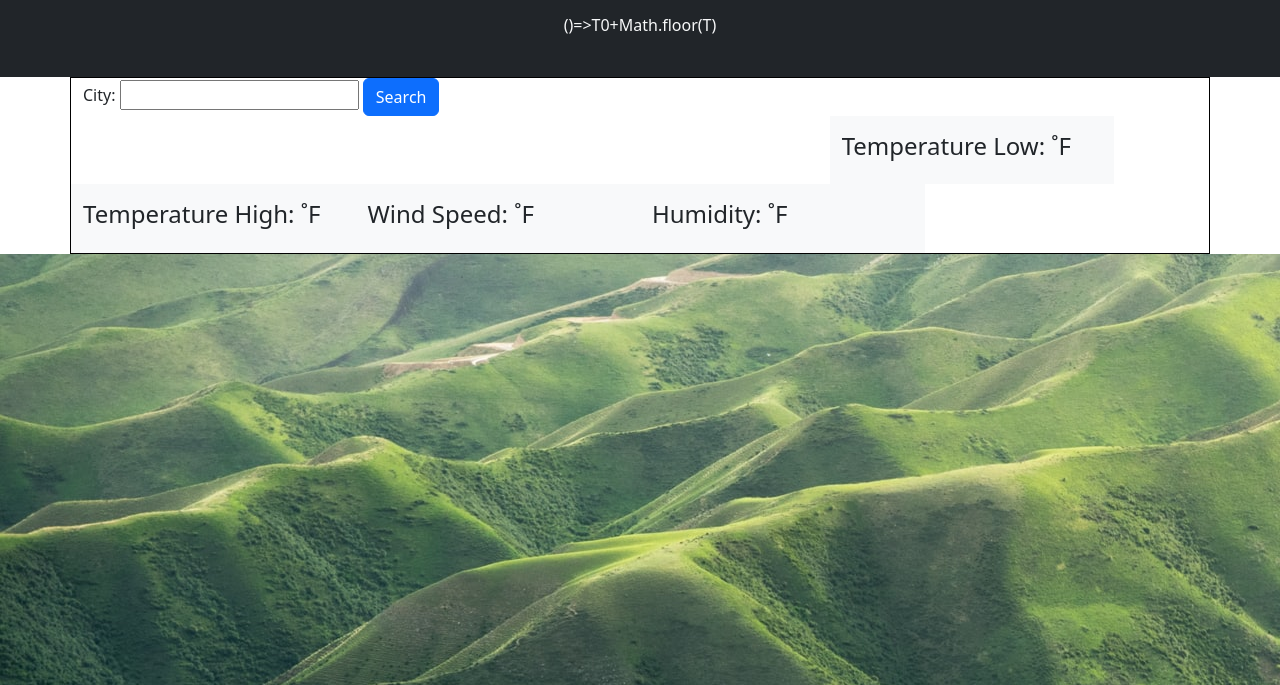
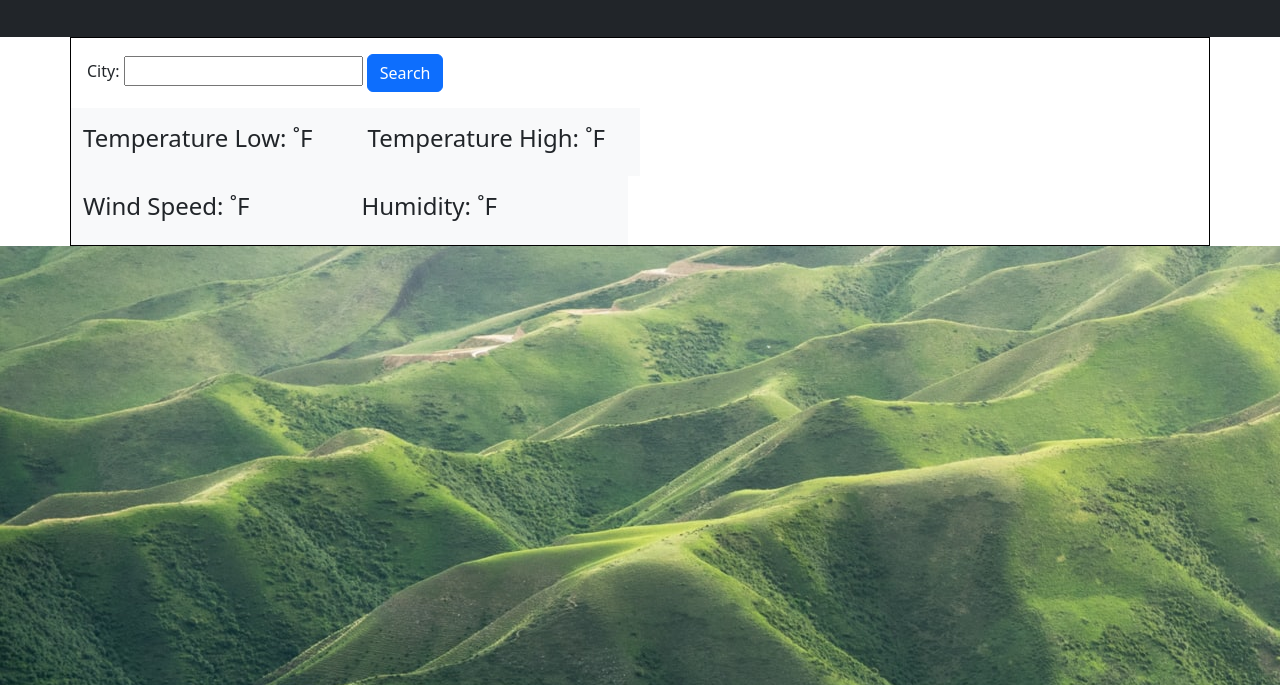
Before and after one commit to sarahgjacobs/WeatherDashboard, a plain HTML site: page index.html in a window 1280 px wide. Shown: the part 115-800 px from the top of the page. Drawn offline with nearby package versions, Linux system fonts and the light colour scheme.

Commit message:
updated ui

```diff
--- a/assets/script.js
+++ b/assets/script.js
@@ -19,26 +19,13 @@ var cityHistory = JSON.parse(localStorage.getItem("cityHistory")) || []
 const API_KEY = 'd156093b6a1df25f03f07a0f8e88abc2'
 const days = ['Sunday', 'Monday', 'Tuesday', 'Wednesday', 'Thursday', 'Friday', 'Saturday'];
 const months = ['Jan', 'Feb', 'Mar', 'Apr', 'Jun', 'Jul', 'Aug', 'Oct', 'Nov', 'Dec'];
-// setInterval(() => {
-//     const time = new Date;
-//     const month = time.getMonth();
-//     const date = time.getDate();
-//     const day = time.getDay();
-//     const hour = time.getHours();
-//     const hoursIn12 = hour >= 13 ? hour % 12 : hour;
-//     const minute = time.getMinutes();
-//     const ampm = hour >= 12 ? 'PM' : 'AM'
 
-//     timeEl.innerHTML = hoursIn12 + ':' + minute + ' ' + `<span id="am-pm">${ampm}</span>`
-//     dateEl.innerHTML = days[day] + ', ' + date + ' ' + months[month]
-
-// }, 1000);
 
 dateEl.innerText = today;
 
 function getWeatherData(city) {
     console.log('Hello world')
-    var geourl = "http://api.openweathermap.org/geo/1.0/direct?q=" + city + "&limit=5&appid=" + API_KEY
+    var geourl = "https://api.openweathermap.org/geo/1.0/direct?q=" + city + "&limit=5&appid=" + API_KEY
     fetch(geourl).then(response => {
         return response.json()
     }).then(data => {
--- a/index.html
+++ b/index.html
@@ -22,12 +22,12 @@
     <div class="container text-center">
       <h1 class="display-5 mb-0">Weather Dashboard</h1>
       <p class="lead text-info">Check the weather around the world, anytime and anywhere!</p>
-      <p id="date">Today's Date is: </p>
+      <!-- <p id="date">Today's Date is: </p> -->
     </div>
   </div>
   <div class="container" style="border: 1px solid black">
     <div class="row">
-      <div class="col-small-4">
+      <div class="col-small-4 p-3">
         <label for="city">City: </label>
         <input type="text" name="city" id="input">
         <button class="btn btn-primary" id="search">Search</button>
@@ -39,23 +39,26 @@
           </div>
         </div>
       </div>
-      <div class="col-lg-3 bg-light pt-3 pb-3">
+      <div class="container">
+        <div class="row">
+          <div class="col col-lg-3 bg-light pt-3 pb-3">
             <h4>Temperature Low: <span class="currentTemperatureMetric" id="tempMin">˚F</span>
           </div>
-      <div class="col-lg-3 bg-light pt-3 pb-3">
-        <h4>Temperature High: <span class="currentTemperatureMetric" id="tempMax">˚F</span>
+          <div class="col col-lg-3 bg-light pt-3 pb-3">
+            <h4>Temperature High: <span class="currentTemperatureMetric" id="tempMax">˚F</span>          </div>
         </div>
-      <div class="col-lg-3 bg-light pt-3 pb-3">
+        </div>
+    <div class="row">
+        <div class="col col-lg-3 bg-light pt-3 pb-3">
           <h4>Wind Speed: <span class="currentTemperatureMetric" id="windSpeed">˚F</span>
           </div>
-      <div class="col-lg-3 bg-light pt-3 pb-3">
+        <div class="col col-lg-3 bg-light pt-3 pb-3">
           <h4>Humidity: <span class="currentTemperatureMetric" id="humidity">˚F</span>
           </div>
 
-
-
+        </div>
       <div class="temperatureDescription" id="weatherDescription"></div>
-
+</div>
     </div>
 
   </div>
```
Lines whose indentation alone changed are shown as unchanged.
